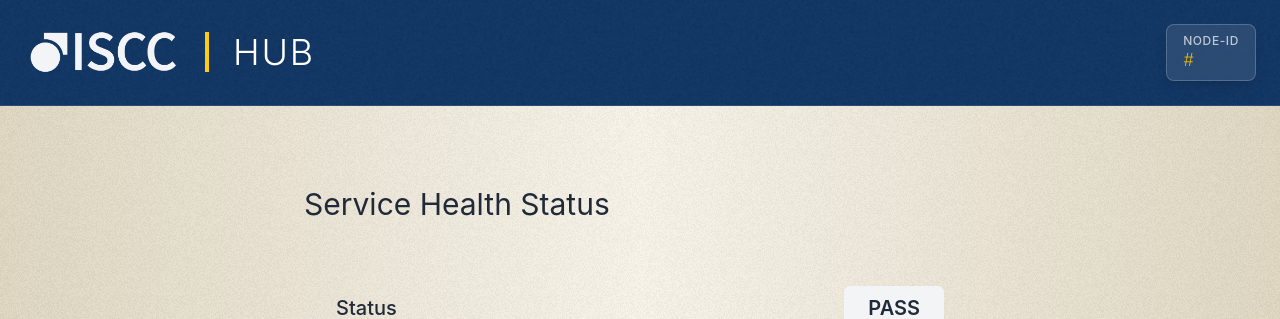
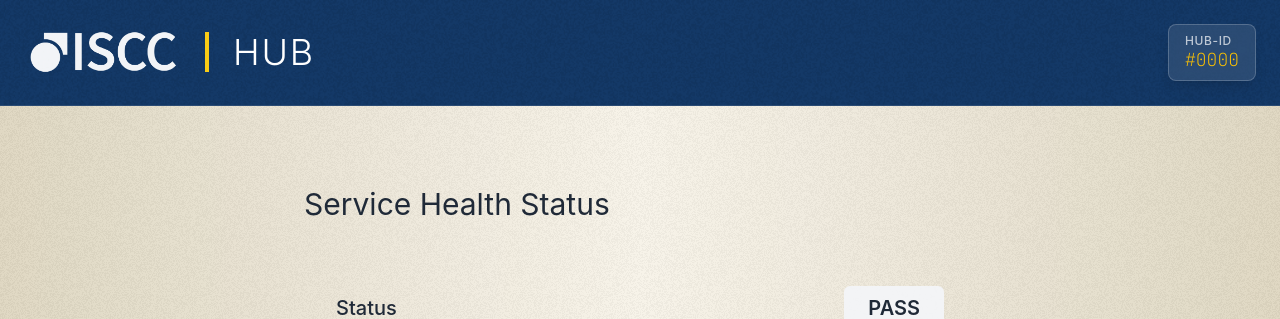
Before and after one commit to iscc/iscc-hub, a Django app: page /health in a window 1280 px wide. Shown: the top 319 px of the page. Run offline with Django 5.2, Linux system fonts and the light colour scheme; parts of the project's set-up code (start-up, migrations or seed data) failed here and were passed over; some libraries are stand-ins or nearby versions.

Commit message:
style(templates): improve page titles and standardize HUB terminology
- Update page title to be more descriptive and SEO-friendly
- Add reference to ISO 24138:2024 standard in meta description
- Standardize variable naming from notary_node_id to hub_id
- Update UI labels from "Node-ID" to "HUB-ID" for consistency
- Remove duplicate title block from homepage template

```diff
--- a/iscc_hub/templates/base.html
+++ b/iscc_hub/templates/base.html
@@ -3,8 +3,8 @@
 <head>
     <meta charset="UTF-8">
     <meta name="viewport" content="width=device-width, initial-scale=1.0">
-    <title>{% block title %}ISCC HUB{% endblock %}</title>
-    <meta name="description" content="{% block description %}ISCC Notary provides secure timestamping, signing, and discovery services for digital content using the International Standard Content Code{% endblock %}">
+    <title>{% block title %}ISCC-HUB - Digital Content Signing, Timestamping, and Metadata Discovery{% endblock %}</title>
+    <meta name="description" content="{% block description %}ISCC-HUB provides secure timestamping, signing, and discovery services for digital content using ISO 24138:2024 International Standard Content Code (ISCC){% endblock %}">
     <link rel="icon" href="/favicon.ico">
     <link rel="preconnect" href="https://fonts.googleapis.com">
     <link rel="preconnect" href="https://fonts.gstatic.com" crossorigin>
@@ -160,7 +160,7 @@
             <nav class="py-4 sm:py-6">
                 <!-- Mobile layout: stacked -->
                 <div class="flex flex-col gap-3 sm:hidden">
-                    <!-- Logo and NOTARY on first row -->
+                    <!-- Logo and HUB on first row -->
                     <div class="flex items-center justify-between">
                         <a href="/" class="flex items-center gap-3 hover:opacity-80 transition-opacity duration-200">
                             <img src="/static/img/iscc-logo-white.png" alt="ISCC Logo" class="h-8 w-auto filter brightness-0 invert opacity-95">
@@ -168,11 +168,11 @@
                                 HUB
                             </h1>
                         </a>
-                        <!-- Node ID card (mobile) -->
+                        <!-- HUB-ID card (mobile) -->
                         <div class="bg-white/10 backdrop-blur-sm border border-white/20 rounded-lg px-3 py-1.5 shadow-lg">
                             <div class="text-white/70 text-[10px] font-medium uppercase tracking-wider">HUB-ID</div>
                             <div class="text-iscc-yellow text-sm font-mono font-thin leading-tight">
-                                #{{ notary_node_id|stringformat:"04d" }}
+                                #{{ hub_id|stringformat:"04d" }}
                             </div>
                         </div>
                     </div>
@@ -189,9 +189,9 @@
 
                     <!-- Node ID card (desktop) -->
                     <div class="bg-white/10 backdrop-blur-sm border border-white/20 rounded-lg px-4 py-2 shadow-lg">
-                        <div class="text-white/70 text-xs font-medium uppercase tracking-wider">Node-ID</div>
+                        <div class="text-white/70 text-xs font-medium uppercase tracking-wider">HUB-ID</div>
                         <div class="text-iscc-yellow text-lg font-mono font-thin leading-tight">
-                            #{{ notary_node_id|stringformat:"04d" }}
+                            #{{ hub_id|stringformat:"04d" }}
                         </div>
                     </div>
                 </div>
--- a/iscc_hub/templates/iscc_hub/homepage.html
+++ b/iscc_hub/templates/iscc_hub/homepage.html
@@ -1,6 +1,4 @@
 {% extends "base.html" %}
-
-{% block title %}ISCC Notary - The DNA of your digital content{% endblock %}
 
 {% block extra_head %}
         <!-- Uppy CSS -->
```
